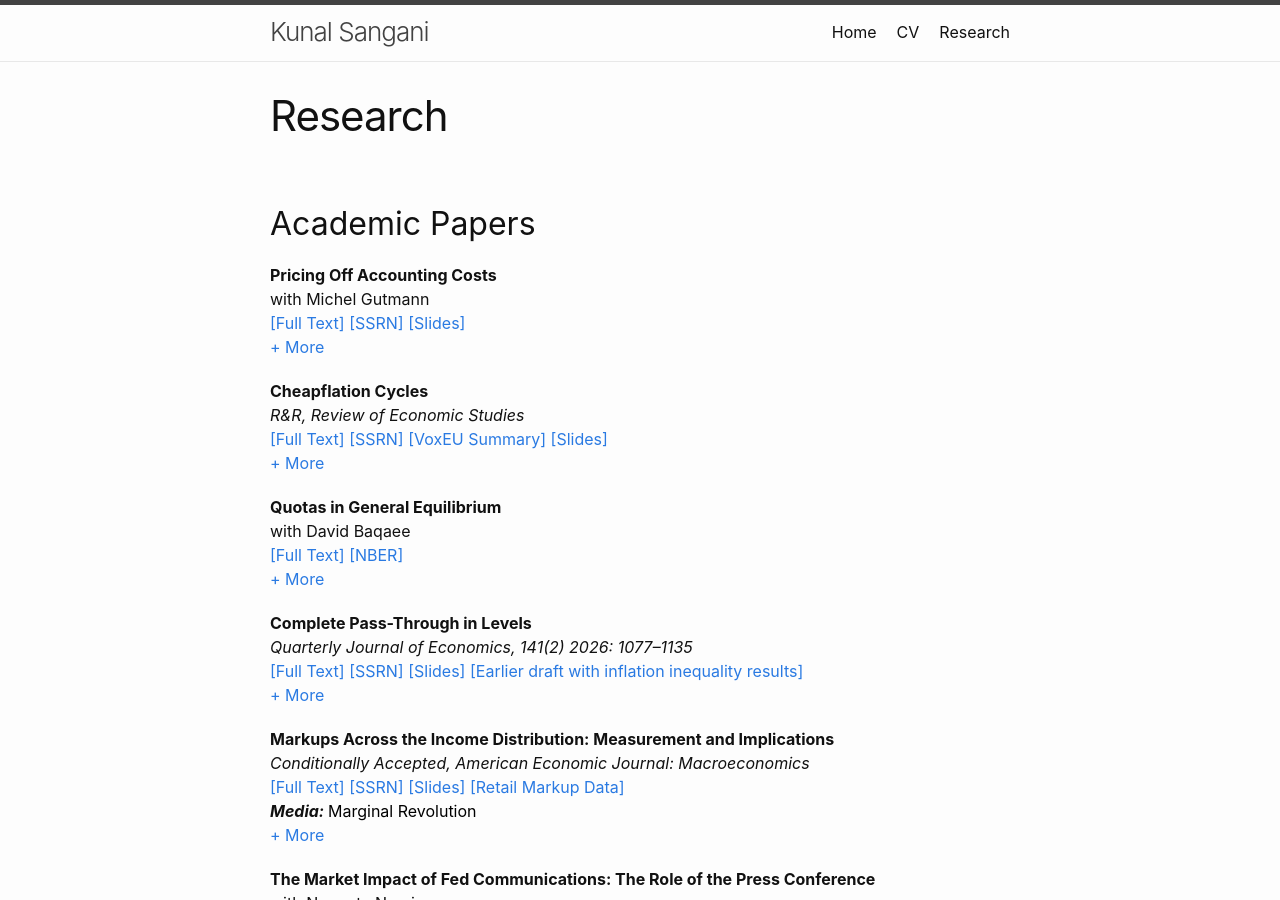
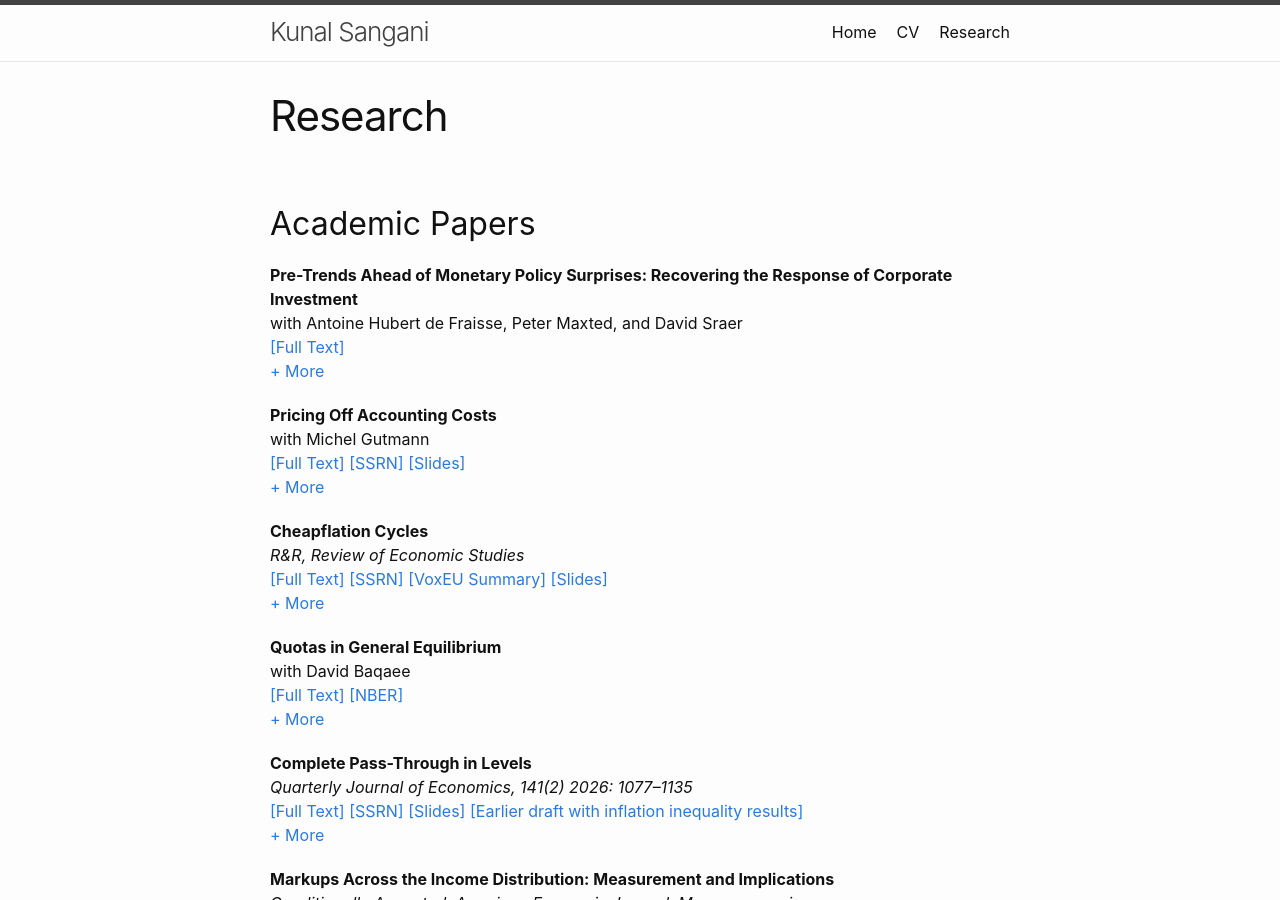
Before and after one commit to kunalsangani/kunalsangani.github.io, a Jekyll site: the page built from research.markdown, in a window 1280 px wide and 900 px high. Built offline with Jekyll 4.4.1, drawn with Linux system fonts in a browser that asks for light colours; nearby versions of some CDN libraries; part of the change alters nothing that is shown.

```diff
--- a/_data/research.yml
+++ b/_data/research.yml
@@ -1,6 +1,26 @@
 - working-papers:
   section_name: Academic Papers
   items:
+    - pretrends:
+      title: "Pre-Trends Ahead of Monetary Policy Surprises: Recovering the Response of Corporate Investment"
+      coauthors: Antoine Hubert de Fraisse, Peter Maxted, and David Sraer
+      links:
+        - paper:
+          name: Full Text
+          href: https://kunalsangani.com/files/pretrends_live.pdf
+      abstract: >-
+        How should high-frequency monetary policy surprises be used when the outcome of interest is only observed at a
+        lower frequency? We first document a business-cycle endogeneity problem that arises when monetary policy surprises
+        are aggregated to monthly or quarterly frequencies—surprise policy easings (resp. tightenings) tend to occur amid
+        broader easing (resp. tightening) cycles. These low-frequency trends in pre-event Treasury yields are not reliably
+        removed by standard controls without also weakening the relevance of the remaining policy variation. Motivated by this
+        evidence, we next develop an alternative Q-theory-based approach for estimating the corporate investment response
+        to monetary policy. Our approach combines high-frequency identification of firms' valuation responses to policy
+        surprises with low-frequency firm-level investment-Q sensitivities. Our baseline estimate is: a one-unit monetary
+        tightening, normalized to a one percentage point increase in the one-year Treasury yield, reduces the annual
+        tangible investment of non-financial, non-utility public firms by 0.38% of GDP, with 24% of this effect driven by a
+        novel firm-heterogeneity channel.
+
     - fifo:
       title: Pricing Off Accounting Costs
       coauthors: Michel Gutmann
```
Also changed, not shown: 8 other files.
